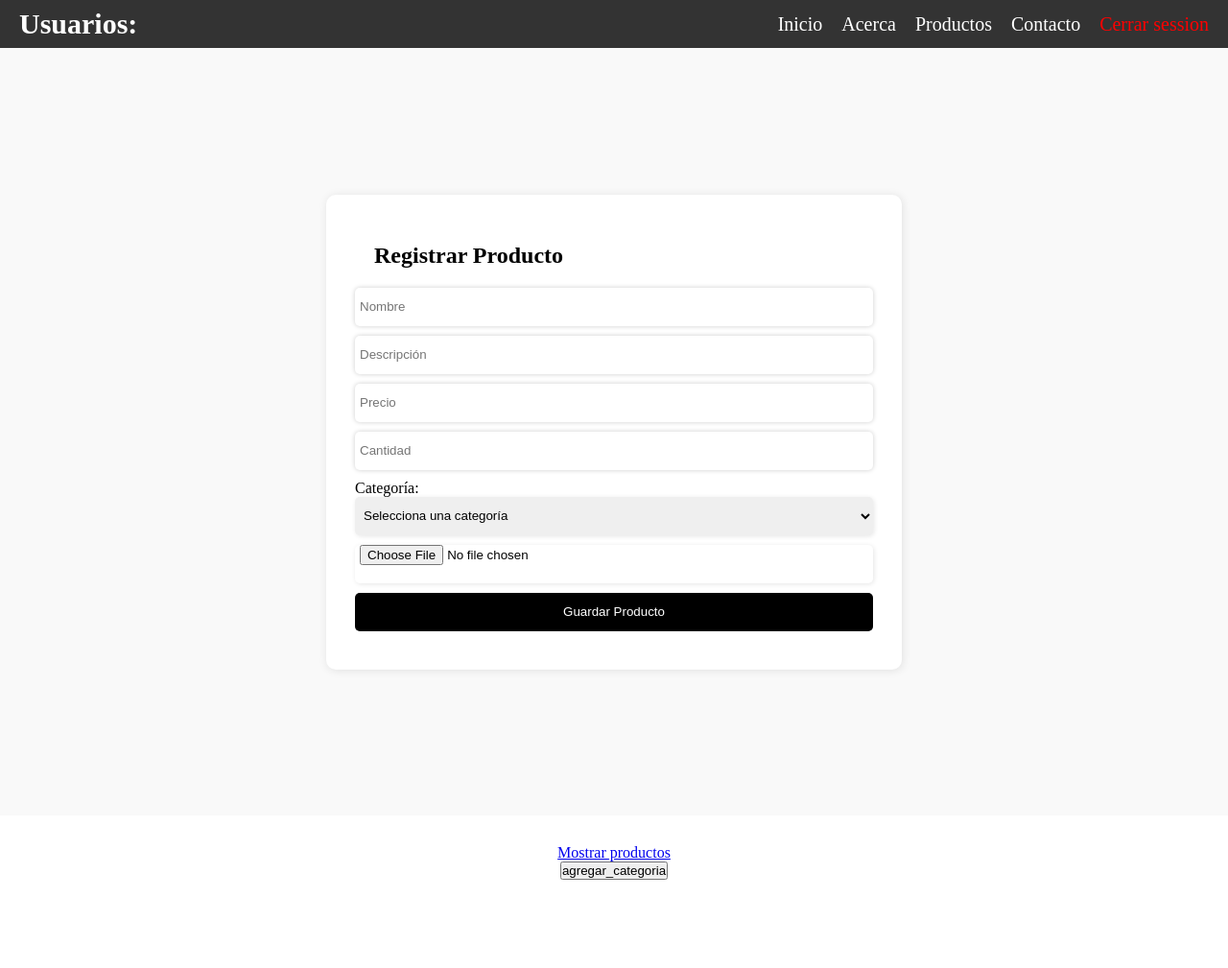
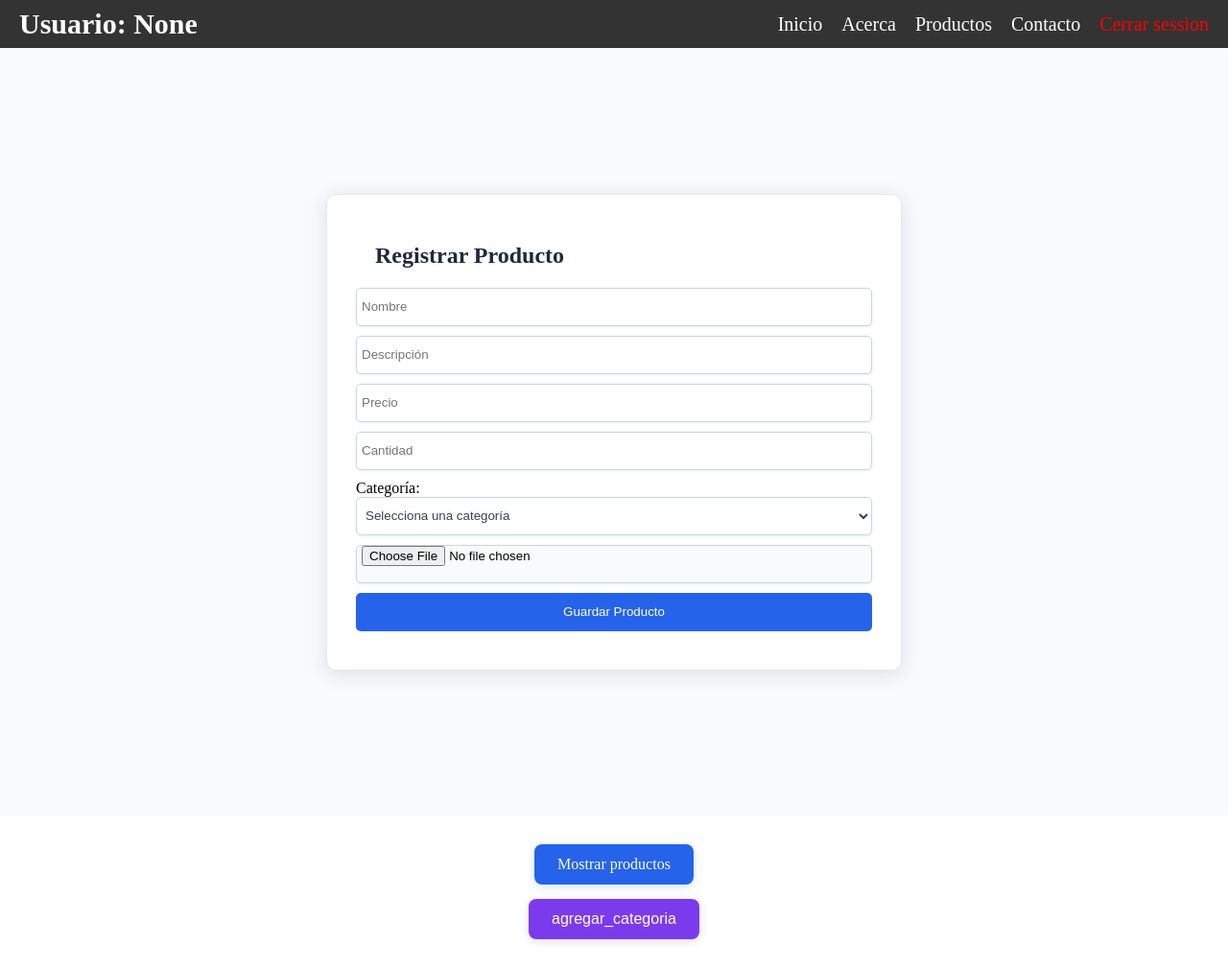
Before and after one commit to Enrique094/Feria, a Flask app: page /productos in a window 1280 px wide. Shown: the whole page at 96% size. Before the commit the page ends 917 px from the top, so only its background shows below. Run offline with Flask 3, Linux system fonts and the light colour scheme; data that the repository does not hold is empty.

Commit message:
04-07-25
Se cambio el CSS de la seccion de productos y se asigno mas numeros de caracteres a la descripcion de productos en la BDD

```diff
--- a/BDD2.SQL
+++ b/BDD2.SQL
@@ -41,7 +41,7 @@ CREATE TABLE cliente (
     tel VARCHAR(15),
     dui VARCHAR(10),
     correo VARCHAR(30),
-    direccion VARCHAR(50)
+    direccion VARCHAR(50),
     FOREIGN KEY (id_rango) REFERENCES rango(id_rango)
 );
 
@@ -82,7 +82,7 @@ CREATE TABLE cobrador_cliente (
 CREATE TABLE producto (
     id_product INT AUTO_INCREMENT PRIMARY KEY,
     nombre VARCHAR(30),
-    descripcion VARCHAR(150),
+    descripcion VARCHAR(200),
     precio INT NOT NULL,
     imagen BOOLEAN DEFAULT 0,
     imagen_blob LONGBLOB,
--- a/Funciones/Conexion.py
+++ b/Funciones/Conexion.py
@@ -7,7 +7,7 @@ def get_connection():
         host='localhost',
         user='root',
         password='',  # Deja en blanco si no has establecido una contraseña
-        database='Gestor' # Cambia 'Pruebas' por el nombre de tu base de datos
+        database='Gestor2' # Cambia 'Pruebas' por el nombre de tu base de datos
     )
     return conn
 
--- a/Templates/mostrar_productos.html
+++ b/Templates/mostrar_productos.html
@@ -4,10 +4,6 @@
 <head>
     <link rel="stylesheet" href="{{ url_for('static', filename='css/productos.css') }}">
 </head>
-
-
-
-
 
 <section class="MostrarProductos" >
     <h2>Productos almacenados</h2>
--- a/Templates/productos_blob.html
+++ b/Templates/productos_blob.html
@@ -14,6 +14,7 @@
         <input type="text" name="descripcion" placeholder="Descripción" required><br>
         <input type="number" name="precio" step="0.01" placeholder="Precio" required><br>
         <input type="number" name="cantidad" placeholder="Cantidad" required><br>
+
 
         <label for="categoria">Categoría:</label><br>
         <select name="categoria" id="categoria" required>
--- a/app.py
+++ b/app.py
@@ -13,14 +13,17 @@ def get_connection():
         host='localhost',
         user='root',
         password='',
-        database='Gestor'
+        database='Gestor2'
     )
     return conn
 
 @app.route("/About")
 @Conexion.login_requerido
 def about():
-    return render_template("About.html")
+    nombre_usuario = session.get('nombre')
+    return render_template("About.html", nombre_usuario=nombre_usuario)
+
+
 
 @app.route('/login', methods=['GET', 'POST'])
 def login():
@@ -77,6 +80,7 @@ def index():  # Corregido de inedx a index
 
 @app.route('/productos', methods=['GET', 'POST'])
 def productos():
+    nombre_usuario = session.get('nombre')
     conn = None
     cursor = None
     categorias = []
@@ -147,11 +151,12 @@ def productos():
         if conn:
             conn.close()
 
-    return render_template('productos_blob.html', productos=productos, categorias=categorias)
+    return render_template('productos_blob.html', productos=productos, categorias=categorias, nombre_usuario=nombre_usuario)
 
 @app.route('/mostrar_productos')
 @Conexion.login_requerido
 def mostrar_productos():
+    nombre_usuario = session.get('nombre')
     try:
         conn = get_connection()
         cursor = conn.cursor()
@@ -165,7 +170,7 @@ def mostrar_productos():
             cursor.close()
         if conn:
             conn.close()
-    return render_template("mostrar_productos.html", productos=productos)
+    return render_template("mostrar_productos.html", productos=productos, nombre_usuario=nombre_usuario)
 
 
 @app.route('/imagen/<int:producto_id>')
@@ -187,6 +192,7 @@ def obtener_imagen(producto_id):
 
 @app.route('/agregar_categoria', methods=['POST'])
 def agregar_categoria():
+    nombre_usuario = session.get('nombre')
     nombre = request.form.get('nombre_categoria')
     descripcion = request.form.get('descripcion_categoria')
 
--- a/static/css/productos.css
+++ b/static/css/productos.css
@@ -1,13 +1,11 @@
 .Producto {
     display: flex;
-
-    justify-content: center;  /* Centra horizontalmente */
-    align-items: center;      /* Centra verticalmente */
+    justify-content: center;
+    align-items: center;
     width: 100%;
     height: 100%;
-    background-color: #f9f9f9; /* Opcional: fondo suave */
+    background-color: #f8fafc; /* Gris muy claro con toque azulado */
 }
-
 
 /* ----- FORMULARIO GENERAL ----- */
 .Formulario {
@@ -19,12 +17,15 @@
     max-width: 600px;
     padding: 20px;
     border-radius: 10px;
-    box-shadow: 1px 1px 10px rgba(0, 0, 0, 0.1);
-    background-color: white;
+    box-shadow: 0 4px 20px rgba(71, 85, 105, 0.15);
+    background-color: #ffffff;
+    border: 1px solid #e2e8f0;
 }
 
 .Formulario h1 {
     margin: 20px;
+    color: #1e293b;
+    font-weight: 600;
 }
 
 .Formulario form {
@@ -46,31 +47,46 @@
 }
 
 .Formulario input {
-    border: none;
+    border: 1px solid #cbd5e1;
     outline: none;
-    background-color: white;
-    box-shadow: 0 0 5px rgba(0, 0, 0, 0.2);
+    background-color: #ffffff;
+    box-shadow: 0 1px 3px rgba(71, 85, 105, 0.1);
+    transition: border-color 0.2s ease-in-out;
+}
+
+.Formulario input:focus {
+    border-color: #3b82f6;
+    box-shadow: 0 0 0 3px rgba(59, 130, 246, 0.1);
 }
 
 .Formulario select {
-    border: none;
+    border: 1px solid #cbd5e1;
     cursor: pointer;
-    color: #000;
-    box-shadow: 1px 1px 5px rgba(0, 0, 0, 0.1);
+    color: #374151;
+    background-color: #ffffff;
+    box-shadow: 0 1px 3px rgba(71, 85, 105, 0.1);
 }
 
 .Formulario button {
-    background-color: #000;
+    background-color: #2563eb;
     color: white;
     border: none;
     cursor: pointer;
     padding: 10px;
+    font-weight: 500;
+    transition: background-color 0.2s ease-in-out;
+}
+
+.Formulario button:hover {
+    background-color: #1d4ed8;
 }
 
 /* Estilo específico para input tipo archivo */
 .Formulario input[type="file"] {
     cursor: pointer;
-    box-shadow: 1px 1px 5px rgba(0, 0, 0, 0.1);
+    box-shadow: 0 1px 3px rgba(71, 85, 105, 0.1);
+    border: 1px solid #cbd5e1;
+    background-color: #f8fafc;
 }
 
 /* ----- CATEGORÍA ----- */
@@ -85,6 +101,8 @@
 .Categoria h2 {
     padding: 20px;
     text-align: center;
+    color: #1e293b;
+    font-weight: 600;
 }
 
 .Categoria form {
@@ -92,8 +110,27 @@
     height: 60%;
     box-sizing: border-box;
     border-radius: 10px;
-    box-shadow: 1px 1px 5px rgba(0, 0, 0, 0.1);
+    box-shadow: 0 4px 20px rgba(71, 85, 105, 0.15);
     align-items: center;
+    background-color: #ffffff;
+    border: 1px solid #e2e8f0;
+    padding: 20px;
+}
+
+/* Formulario de categoría oculto */
+#categoriaForm {
+    background-color: #ffffff;
+    border-radius: 10px;
+    box-shadow: 0 4px 20px rgba(71, 85, 105, 0.15);
+    padding: 20px;
+    margin-top: 20px;
+    border: 1px solid #e2e8f0;
+    animation: fadeIn 0.3s ease-in-out;
+}
+
+@keyframes fadeIn {
+    from { opacity: 0; transform: translateY(-10px); }
+    to { opacity: 1; transform: translateY(0); }
 }
 
 .Categoria input,
@@ -109,73 +146,137 @@
 .Categoria input {
     padding: 10px;
     outline: none;
-    border: none;
-    background-color: white;
-    box-shadow: 0 0 5px rgba(0, 0, 0, 0.2);
+    border: 1px solid #cbd5e1;
+    background-color: #ffffff;
+    box-shadow: 0 1px 3px rgba(71, 85, 105, 0.1);
+    transition: border-color 0.2s ease-in-out;
+}
+
+.Categoria input:focus {
+    border-color: #3b82f6;
+    box-shadow: 0 0 0 3px rgba(59, 130, 246, 0.1);
 }
 
 .Categoria select {
     padding: 5px;
-    border: none;
+    border: 1px solid #cbd5e1;
     cursor: pointer;
-    color: #000;
-    box-shadow: 1px 1px 5px rgba(0, 0, 0, 0.1);
+    color: #374151;
+    background-color: #ffffff;
+    box-shadow: 0 1px 3px rgba(71, 85, 105, 0.1);
 }
 
 .Categoria button {
     width: 175px;
     height: 30px;
-    background-color: #000;
+    background-color: #059669;
     color: white;
     border: none;
     cursor: pointer;
     border-radius: 10px;
     padding: 5px;
+    font-weight: 500;
+    transition: background-color 0.2s ease-in-out;
 }
 
-/* Imagen del producto */
+.Categoria button:hover {
+    background-color: #047857;
+}
 
-
+/* Mostrar productos */
 .MostrarProductos {
     display: flex;
     flex-direction: column;
     align-items: center;
     justify-content: center;
     padding: 30px;
-
+    gap: 15px;
 }
 
+/* Botones de navegación */
+.MostrarProductos a {
+    display: inline-block;
+    padding: 12px 24px;
+    background-color: #2563eb;
+    color: white;
+    text-decoration: none;
+    border-radius: 8px;
+    font-weight: 500;
+    font-size: 16px;
+    transition: background-color 0.2s ease-in-out, transform 0.2s ease-in-out;
+    box-shadow: 0 2px 10px rgba(37, 99, 235, 0.2);
+}
 
-/*Nuevo css*/
+.MostrarProductos a:hover {
+    background-color: #1d4ed8;
+    transform: translateY(-1px);
+    box-shadow: 0 4px 15px rgba(37, 99, 235, 0.3);
+}
 
-.Produtos{
+.MostrarProductos button {
+    padding: 12px 24px;
+    background-color: #7c3aed;
+    color: white;
+    border: none;
+    border-radius: 8px;
+    font-weight: 500;
+    font-size: 16px;
+    cursor: pointer;
+    transition: background-color 0.2s ease-in-out, transform 0.2s ease-in-out;
+    box-shadow: 0 2px 10px rgba(124, 58, 237, 0.2);
+}
+
+.MostrarProductos button:hover {
+    background-color: #6d28d9;
+    transform: translateY(-1px);
+    box-shadow: 0 4px 15px rgba(124, 58, 237, 0.3);
+}
+
+/* Productos individuales */
+.Produtos {
     width: 90%;
     height: 200px;
     display: flex;
     justify-content: space-around;
     align-items: center;
-    background-color: white;
+    background-color: #ffffff;
     margin-top: 10px;
     padding: 30px;
     border-radius: 10px;
-    box-shadow: 1px 1px 10px rgba(0, 0, 0, 0.1);
+    box-shadow: 0 4px 20px rgba(71, 85, 105, 0.15);
     cursor: pointer;
+    border: 1px solid #e2e8f0;
+    transition: transform 0.2s ease-in-out, box-shadow 0.2s ease-in-out;
 }
 
-.info_product{
+.Produtos:hover {
+    transform: translateY(-2px);
+    box-shadow: 0 8px 30px rgba(71, 85, 105, 0.2);
+}
+
+.info_product {
     width: 80%;
 }
-.info_product strong{
+
+.info_product strong {
     font-size: 40px;
-    color: #000;
+    color: #1e293b;
 }
-.img_product{
+
+.info_product p {
+    color: #64748b;
+    margin-top: 8px;
+}
+
+.img_product {
     width: 10%;
     height: 100%;
-    border-radius: 5px;
+    border-radius: 8px;
+    overflow: hidden;
+    box-shadow: 0 2px 10px rgba(71, 85, 105, 0.15);
 }
 
-.img_product img{
+.img_product img {
     width: 100%;
     height: 100%;
     object-fit: cover;
--- a/templates/layout.html
+++ b/templates/layout.html
@@ -11,7 +11,7 @@
         <nav class="navbar">
             <strong>
                 <!--el nombre del usuario-->
-                    Usuarios:
+                    Usuario:
                     {{ nombre_usuario }}
 
             </strong>
```
Also changed, not shown: ejemplo.md (deleted, +0 -19 lines), README.md.
